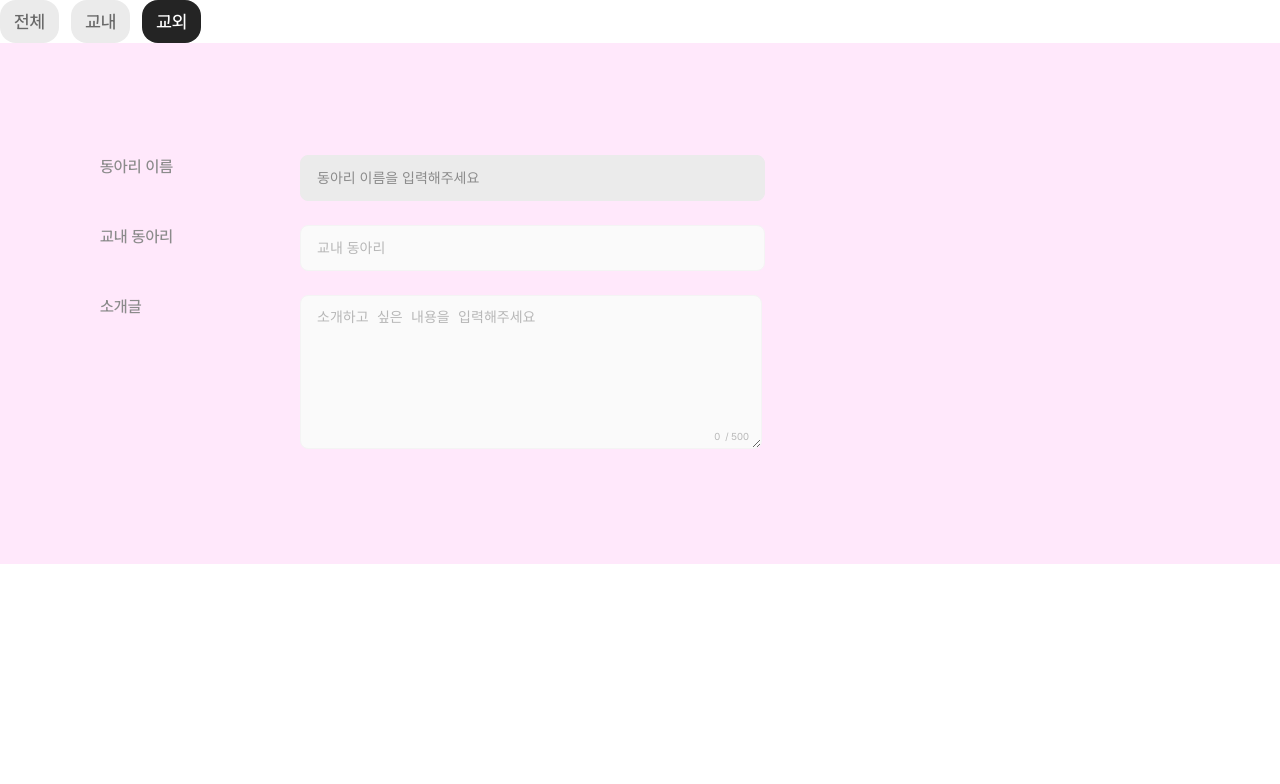
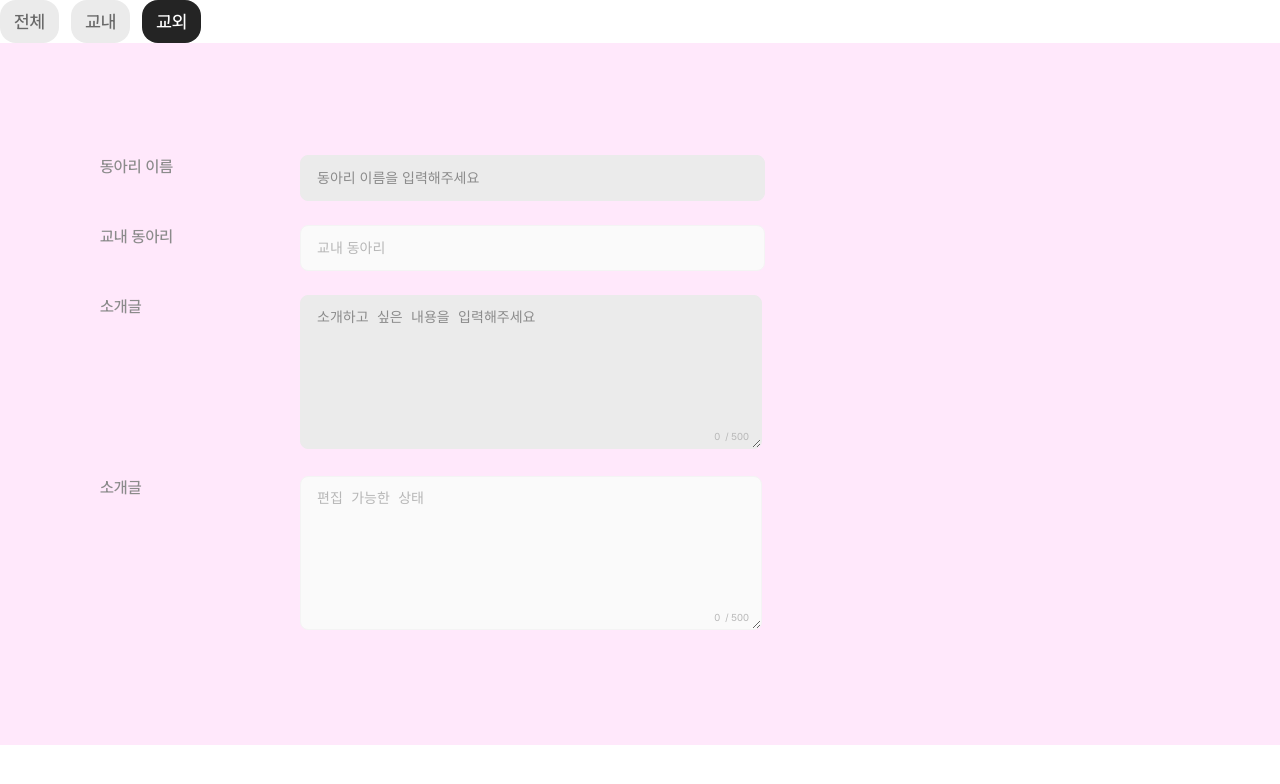
Before and after one commit to dong-ariari/frontend, a React (Vite) app: page /offcampus in a window 1280 px wide. Shown: the top 784 px of the page. Built offline with nearby package versions, Linux system fonts and the light colour scheme.

Commit message:
feat: add fn and disabled state

```diff
--- a/src/pages/offcampus.jsx
+++ b/src/pages/offcampus.jsx
@@ -9,15 +9,23 @@ const Offcampus = () => {
           title={"동아리 이름"}
           placeholder={"동아리 이름을 입력해주세요"}
           isEdit={false}
+          onValueChange={() => {}}
         />
         <Input
           title={"교내 동아리"}
           placeholder={"교내 동아리"}
           isEdit={true}
+          onValueChange={() => {}}
         />
         <Textarea
           title={"소개글"}
           placeholder={"소개하고 싶은 내용을 입력해주세요"}
+          isEdit={false}
+          max={500}
+        />
+        <Textarea
+          title={"소개글"}
+          placeholder={"편집 가능한 상태"}
           isEdit={true}
           max={500}
         />
```
